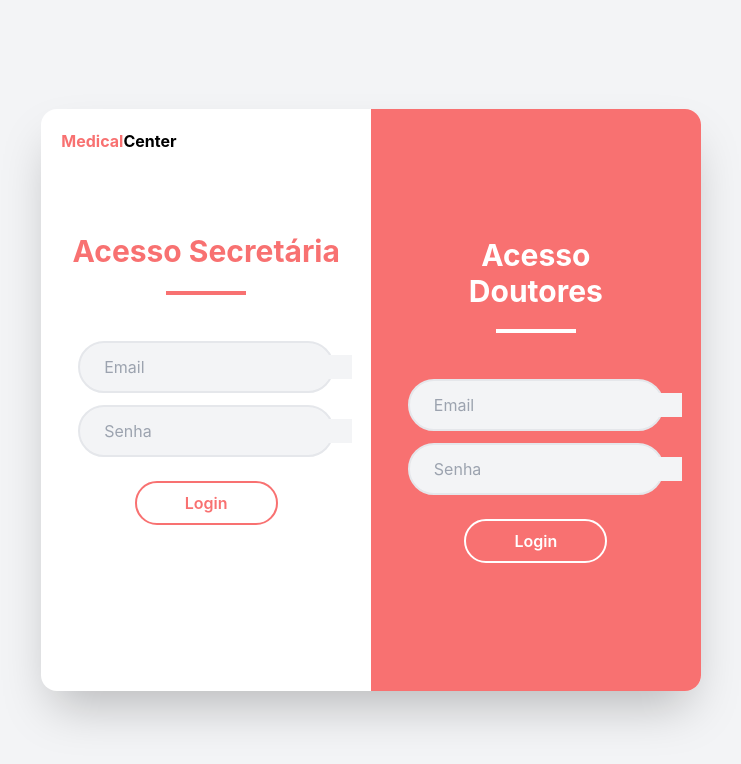
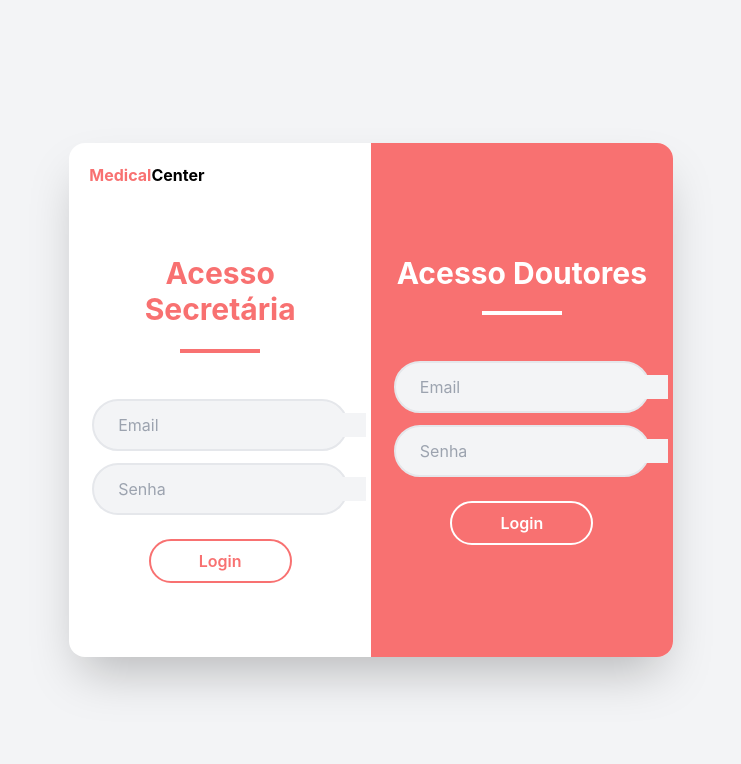
Before and after one commit to enzoggqs/medical-center, a React (Create React App) app in the folder medical-center-front/: page /login in a window 1280 px wide. Shown: the top 764 px of the page, without its empty margins (269-1010 px from the left). Built offline with nearby package versions, Linux system fonts and the light colour scheme.

Commit message:
updating login page style

```diff
--- a/medical-center-front/src/pages/LoginPage/index.jsx
+++ b/medical-center-front/src/pages/LoginPage/index.jsx
@@ -29,12 +29,12 @@ const LoginPage = () => {
     return (
         <div className="flex min-h-screen flex-col items-center justify-center py-2 bg-gray-100">
             <div className="flex w-full flex-1 flex-col items-center justify-center px-20 text-center">
-            <div className="bg-white rounded-2xl shadow-2xl flex 2xl:w-2/3 min-w-80 max-w-4xl"> {/* Sign in as doctor */}
+            <div className="bg-white rounded-2xl shadow-2xl flex 2xl:w-2/3 max-w-4xl"> {/* Sign in as doctor */}
             <form onSubmit={handleSecretarySignIn} className="w-1/2 p-5">
               <div className="text-left font-bold">
                 <span className="text-red-400">Medical</span>Center
               </div>
-              <div className="py-10">
+              <div className="py-7">
                 <div className="py-10">
                   <h2 className="text-3xl font-bold text-red-400 mb-2">Acesso Secretária</h2>
                   <div className="border-2 w-20 border-red-400 inline-block"></div>
@@ -74,8 +74,8 @@ const LoginPage = () => {
               </div>
             </form>
 
-            <form onSubmit={handleDoctorSignIn} className="w-1/2 bg-red-400 text-white py-32 px-12 rounded-tr-2xl rounded-br-2xl"> {/* Sign in as secretary */}
-              <h2 className="text-3xl font-bold mb-5">Acesso Doutores</h2>
+            <form onSubmit={handleDoctorSignIn} className="w-1/2 bg-red-400 text-white py-28 px-5 rounded-tr-2xl rounded-br-2xl"> {/* Sign in as secretary */}
+              <h2 className="text-3xl font-bold mb-5 break-normal">Acesso Doutores</h2>
               <div className="border-2 w-20 border-white inline-block mb-10"></div>
                 <div className="flex flex-col items-center">
                   <div className="rounded-full border-2 bg-gray-100 w-64 p-2 flex items-center mb-3">
```
